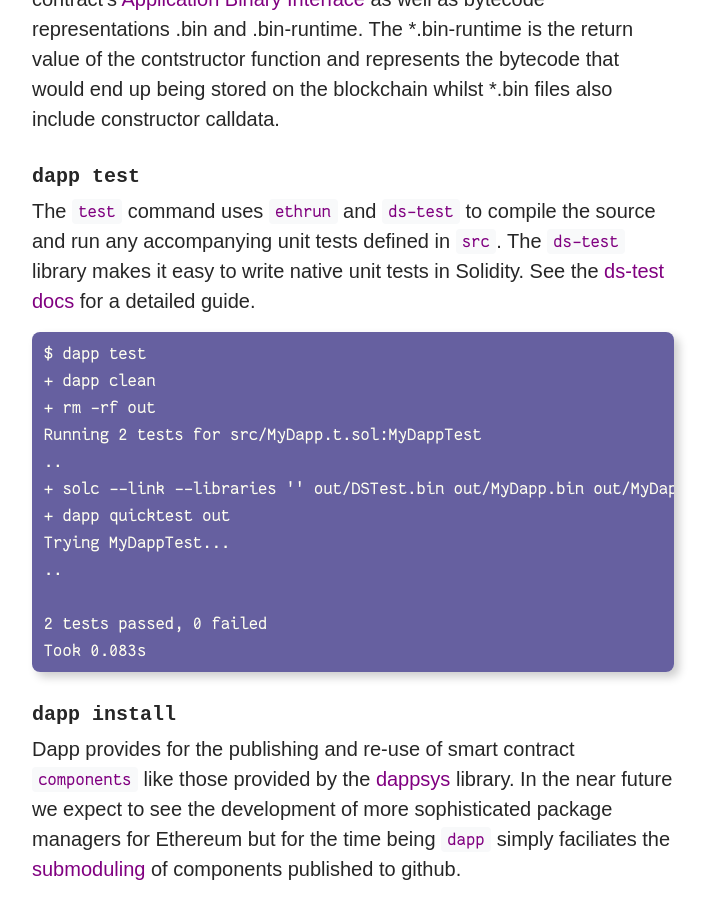
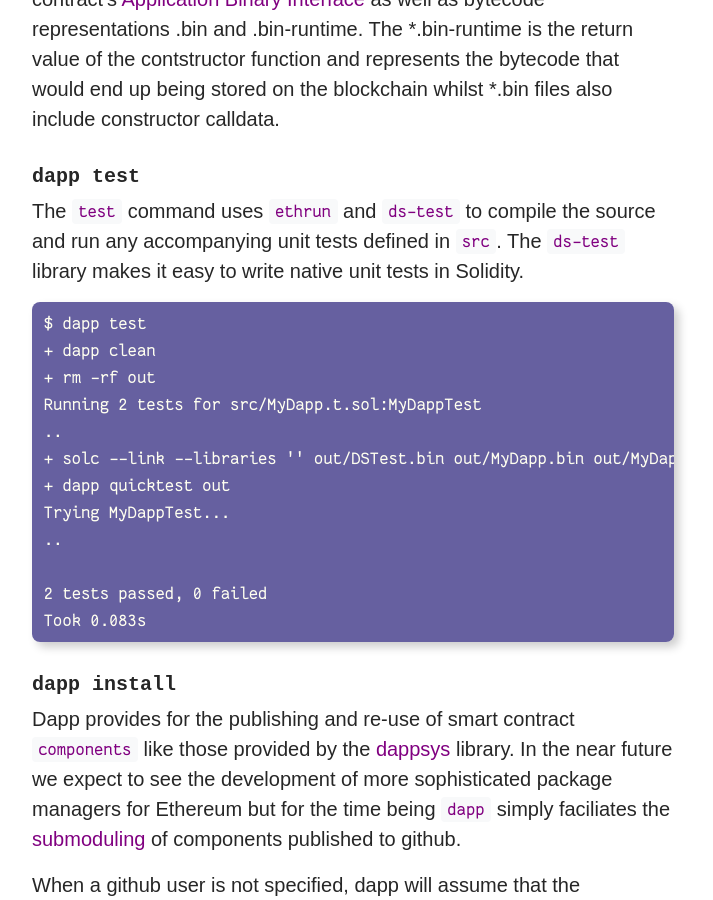
Before and after one commit to dapphub/dapp-tools, a Jekyll site: the page built from dapp/index.html, in a window 1280 px wide and 900 px high, scrolled down 2987 px. Shown: the whole window, without its empty margins (287-1000 px from the left). Built offline with Jekyll 4.4.1, drawn with Linux system fonts in a browser that asks for light colours; nearby versions of some CDN libraries; some of the changed text lies outside the part shown.

Commit message:
removed readthedocs link from webpage.
The readTheDocs link was broken, so I removed the link from the dapp page.

```diff
--- a/dapp/index.html
+++ b/dapp/index.html
@@ -145,9 +145,7 @@
   The <code>test</code> command uses <code>ethrun</code> and <code>ds-test</code>
   to compile the source and run any accompanying unit tests defined in
   <code>src</code>. The <code>ds-test</code> library makes it easy to write
-  native unit tests in Solidity. See the
-  <a href="https://dapp.readthedocs.io/en/latest/unit_testing.html#general-testing">
-  ds-test docs</a> for a detailed guide.
+  native unit tests in Solidity.
 </p>
 
 <pre>
@@ -285,10 +283,6 @@
 seth-send: Transaction included in block .
 </pre>
 
-<p>
-  See the dapp <a href="https://dapp.readthedocs.io/">developer docs</a> for a
-  more detailed guide.
-</p>
 
 <h2>Installation</h2>
 
```
